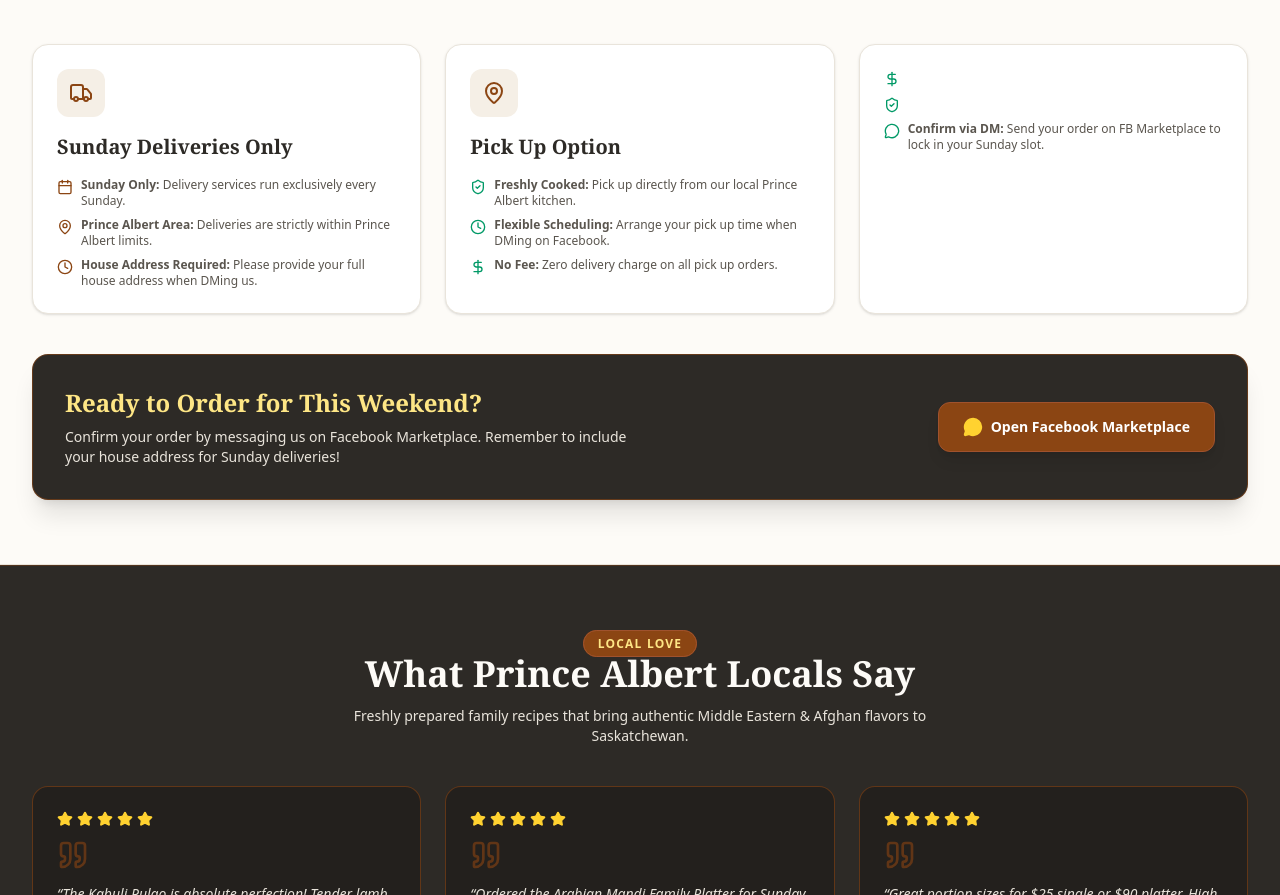
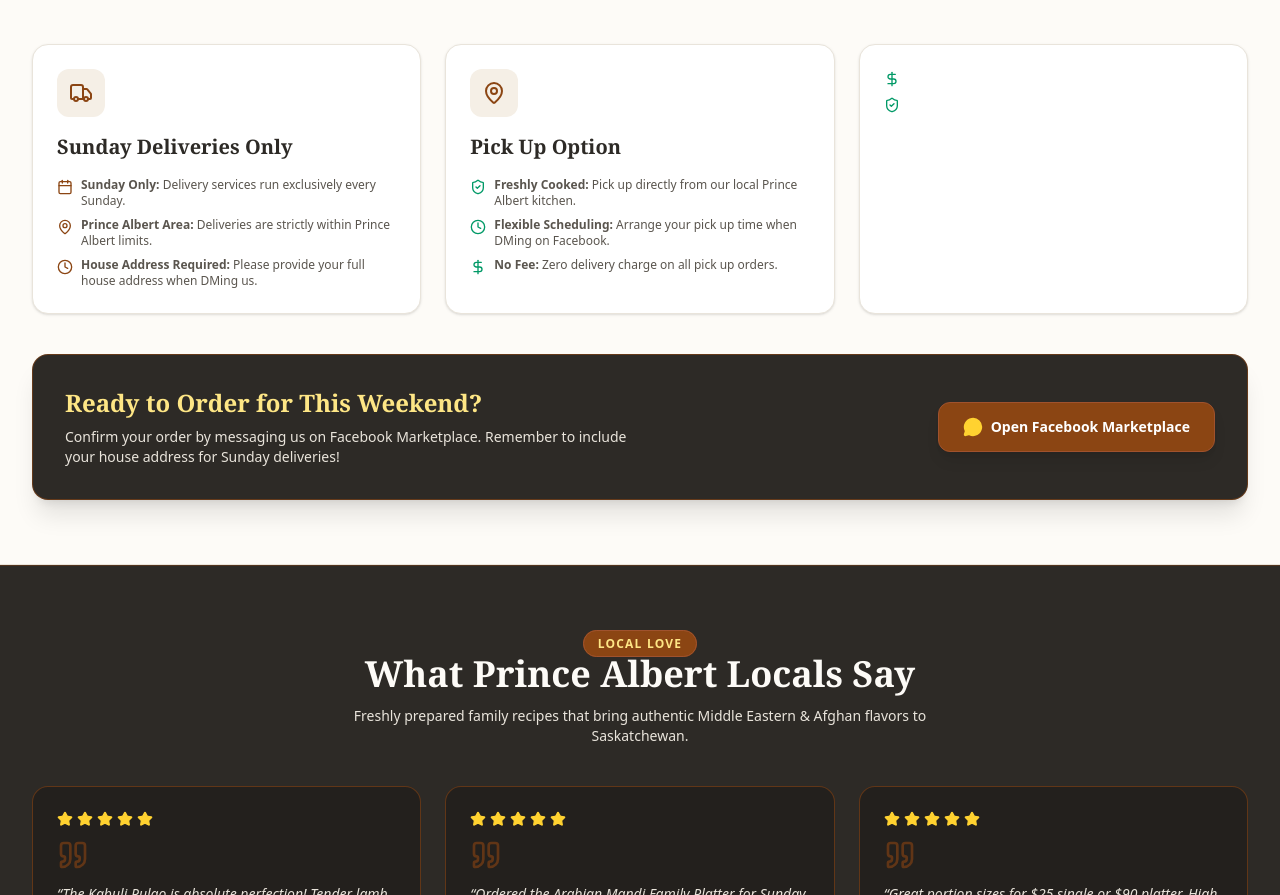
Before and after one commit to Shahadah-studs/PAhalal2, a React (Vite) app: page / in a window 1280 px wide. Shown: the part 4103-4998 px from the top of the page. Built offline with nearby package versions, Linux system fonts and the light colour scheme.

Commit message:
Late noght updating AHHHHHHHHHHHH

```diff
--- a/src/components/DeliveryInfoCard.tsx
+++ b/src/components/DeliveryInfoCard.tsx
@@ -72,10 +72,7 @@ export const DeliveryInfoCard: React.FC = () => {
                 <ShieldCheck className="w-4 h-4 text-emerald-600 shrink-0 mt-0.5" />
 
               </li>
-              <li className="flex items-start gap-2">
-                <MessageCircle className="w-4 h-4 text-emerald-600 shrink-0 mt-0.5" />
-                <span><strong>Confirm via DM:</strong> Send your order on FB Marketplace to lock in your Sunday slot.</span>
-              </li>
+
             </ul>
           </div>
         </div>
```
